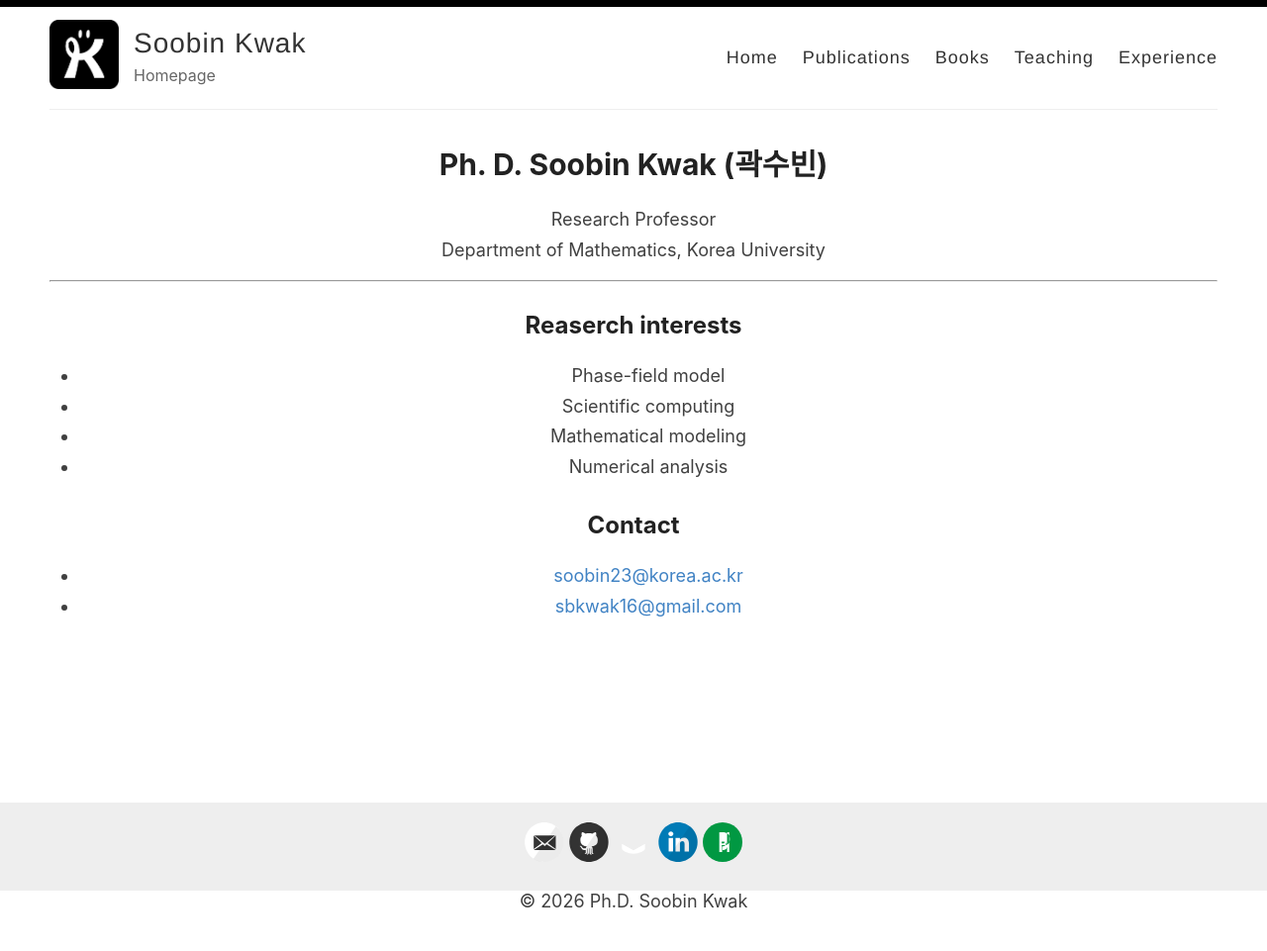
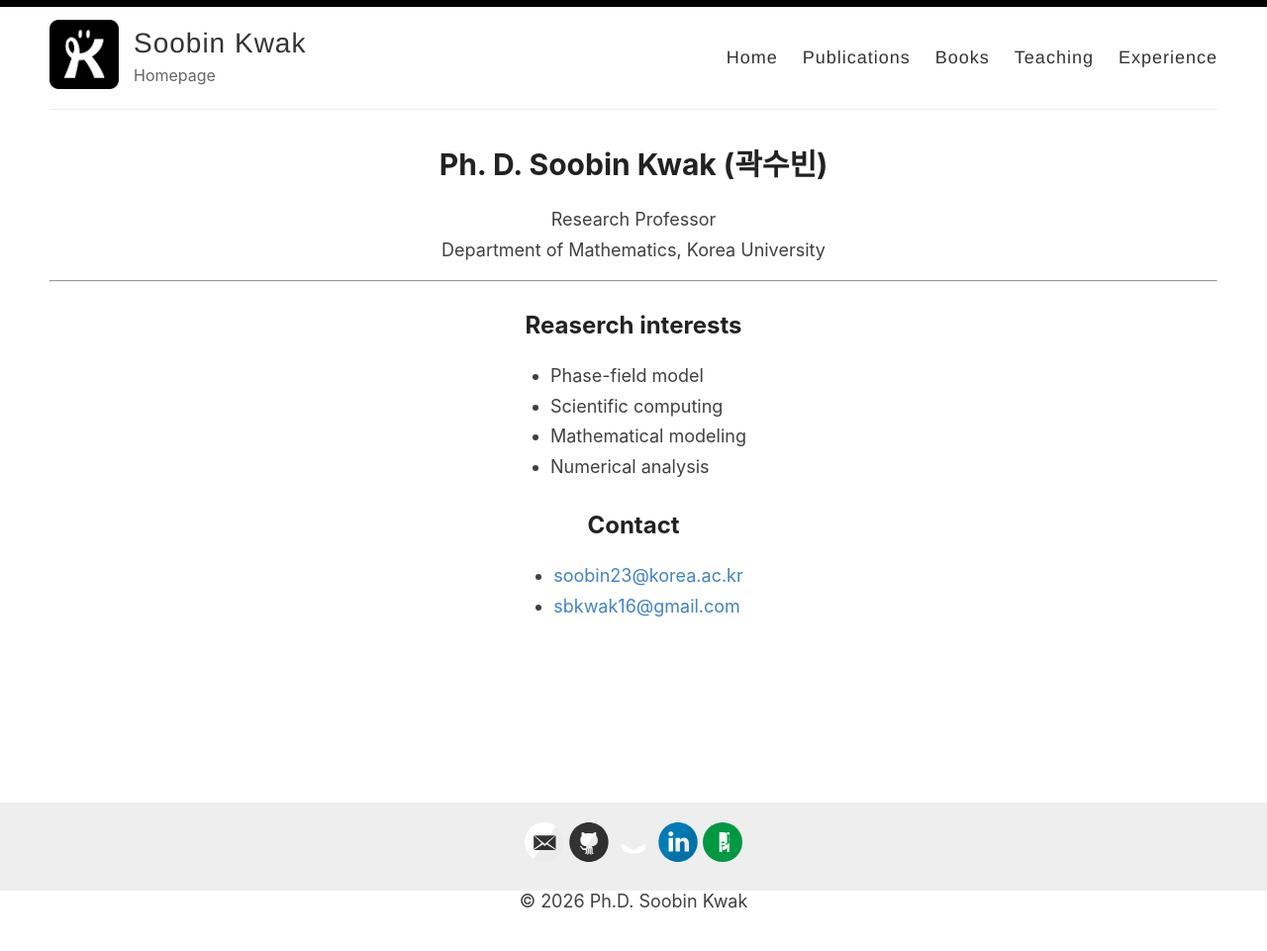
Before and after one commit to skwak/skwak.github.io, a Jekyll site: the page built from index.html, in a window 1280 px wide. Shown: the whole page at 99% size. Built offline with Jekyll 4.4.1, drawn with Linux system fonts in a browser that asks for light colours; the list of posts is cut into pages by our own code.

Commit message:
Update index.html

```diff
--- a/index.html
+++ b/index.html
@@ -15,7 +15,7 @@ hide_title: true
 
   <section >
     <h2>Reaserch interests</h2>
-    <ul style="text-align: center;">
+    <ul style="display: table; margin-left: auto; margin-right: auto;">
       <li>Phase-field model</li>
       <li>Scientific computing</li>
       <li>Mathematical modeling</li>
@@ -25,7 +25,7 @@ hide_title: true
 
   <section>
     <h2>Contact</h2>
-    <ul style="text-align: center;">
+    <ul style="display: table; margin-left: auto; margin-right: auto;">
       <li><a href="mailto:soobin23@korea.ac.kr">soobin23@korea.ac.kr</a></li>
       <li><a href="mailto:sbkwak16@gmail.com">sbkwak16@gmail.com</a></li>
     </ul>
```
